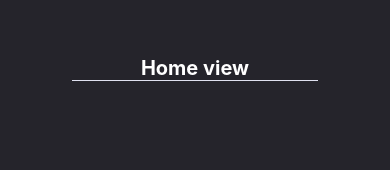
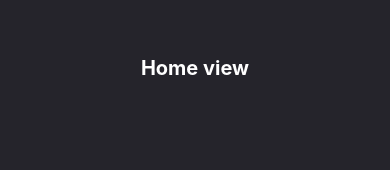
Before and after one commit to alcooke13/group_app, a React Native app in the folder frontend/: screen /Home in a window 390 px wide. Shown: the part 322-492 px from the top of the page. Built offline with nearby package versions, Linux system fonts and the light colour scheme.

Commit message:
resolving conflicts

```diff
--- a/frontend/App.tsx
+++ b/frontend/App.tsx
@@ -1,10 +1,8 @@
 import { StatusBar } from 'expo-status-bar';
 import { StyleSheet, Text, View } from 'react-native';
-
 import { NavigationContainer } from '@react-navigation/native';
 import { SafeAreaProvider } from 'react-native-safe-area-context';
 import Navigation from './navigation';
-import LineBreak from './components/LineBreak';
 
 
 
@@ -13,7 +11,6 @@ export default function App() {
 
 
   return (
-
     <SafeAreaProvider>
       <Navigation />
       <StatusBar style="auto"/>
--- a/frontend/screens/HomeScreen.tsx
+++ b/frontend/screens/HomeScreen.tsx
@@ -10,7 +10,6 @@ export default function HomeScreen(){
     return (
         <SafeAreaView style={styles.container}>
             <Text  style={styles.title} >Home view</Text>
-            <LineBreak/>
         </SafeAreaView>
     )
 
```
